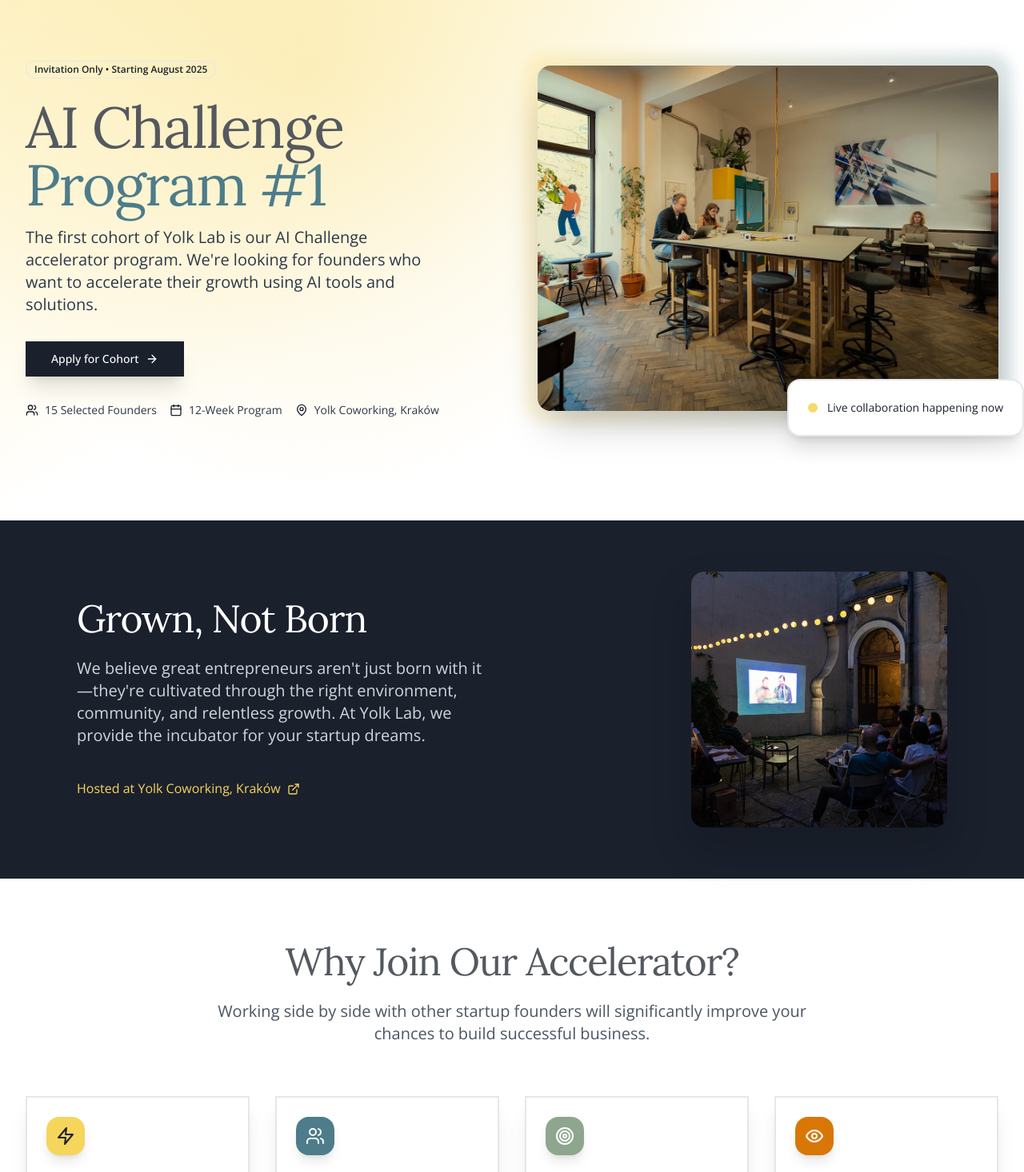
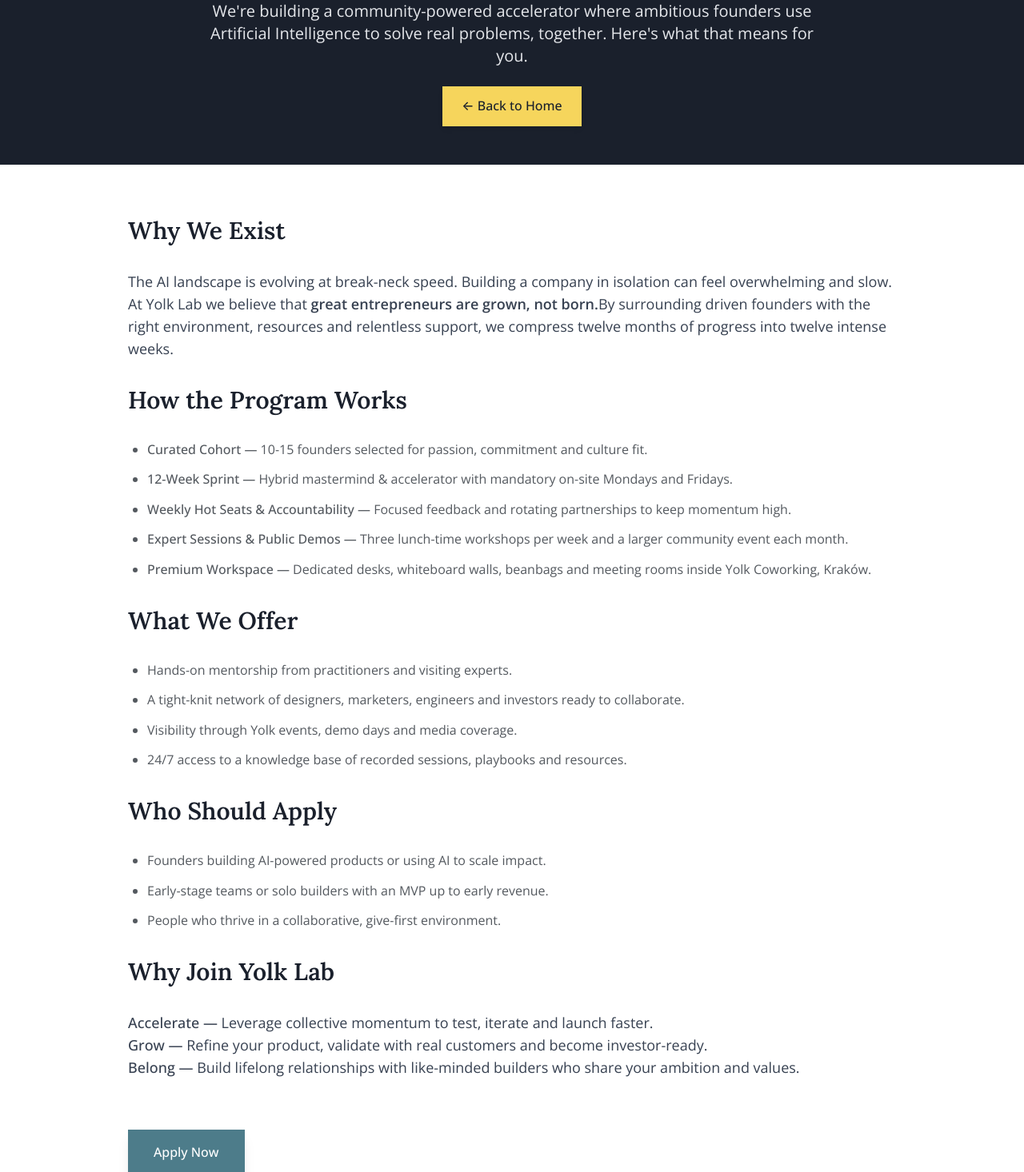
Before and after one commit to Yolk-Lab/yolk-lab.github.io, a React (Vite) app: page /info in a window 1280 px wide. Shown: the part 120-1586 px from the top of the page at 80% size. Built offline with nearby package versions, Linux system fonts and the light colour scheme.

Commit message:
info page, and subscription email form

```diff
--- a/index.html
+++ b/index.html
@@ -9,6 +9,7 @@
     <link rel="preconnect" href="npchttps://fonts.googleapis.com">
     <link rel="preconnect" href="https://fonts.gstatic.com" crossorigin>
     <link href="https://fonts.googleapis.com/css2?family=Lora:wght@400;500;600;700&family=Open+Sans:wght@300;400;500;600;700&display=swap" rel="stylesheet">
+    <script src="https://f.convertkit.com/ckjs/ck.5.js"></script>
   </head>
   <body>
     <div id="root"></div>
--- a/package.json
+++ b/package.json
@@ -14,7 +14,8 @@
     "lucide-react": "^0.344.0",
     "posthog-js": "^1.256.0",
     "react": "^18.3.1",
-    "react-dom": "^18.3.1"
+    "react-dom": "^18.3.1",
+    "react-router-dom": "^6.22.3"
   },
   "devDependencies": {
     "@types/react": "^18.3.3",
@@ -30,6 +31,7 @@
     "postcss": "^8.4.35",
     "tailwindcss": "^3.4.1",
     "typescript": "^5.2.2",
-    "vite": "^5.2.0"
+    "vite": "^5.2.0",
+    "@types/react-router-dom": "^5.3.3"
   }
 }
--- a/src/App.tsx
+++ b/src/App.tsx
@@ -10,6 +10,7 @@
   ExternalLink
 } from "lucide-react";
 import { usePostHog } from 'posthog-js/react';
+import { Link } from 'react-router-dom';
 
 // Simple Button component
 function Button({
@@ -156,12 +157,19 @@
                 <span className="text-xs text-yolk-teal uppercase tracking-wider">Grown, Not Born</span>
               </div>
             </div>
+            <div className="flex items-center space-x-4">
+              <Link to="/info" className="hidden sm:block">
+                <Button variant="secondary" className="shadow-lg">
+                  More Info
+                </Button>
+              </Link>
               <Button
                 className="hidden sm:flex shadow-lg"
                 onClick={() => handleApplyClick('menu')}
               >
                 Apply for Cohort
               </Button>
+            </div>
           </div>
         </div>
       </nav>
@@ -264,6 +272,54 @@
                   className="w-full h-full object-cover rounded-2xl drop-shadow-2xl"
                 />
               </div>
+            </div>
+          </div>
+        </div>
+      </section>
+
+      {/* Email Subscription */}
+      <section className="py-12 md:py-16 bg-gradient-to-br from-yolk-yellow-light/30 to-yolk-teal-light/20">
+        <div className="max-w-4xl mx-auto px-4 sm:px-6 lg:px-8">
+          <div className="bg-white rounded-2xl shadow-xl p-8 md:p-12 border-2 border-yolk-yellow/20">
+            <div className="text-center mb-8">
+              <h2 className="text-2xl sm:text-3xl md:text-4xl mb-4 tracking-tight leading-tight text-yolk-darker">
+                Stay Connected
+              </h2>
+              <p className="text-base sm:text-lg text-gray-600 leading-relaxed">
+                Join our community and get updates on events, workshops, and startup resources. We organize regular events for our community—don't miss anything!
+              </p>
+            </div>
+
+            <div className="flex justify-center">
+              <form
+                action="https://app.kit.com/forms/8254653/subscriptions"
+                className="w-full max-w-md"
+                method="post"
+                data-sv-form="8254653"
+                data-uid="e80ac3fd47"
+                data-format="inline"
+                data-version="5"
+              >
+                <div className="flex flex-col sm:flex-row gap-4">
+                  <input
+                    className="flex-1 px-4 py-3 rounded-lg border-2 border-gray-200 focus:border-yolk-teal focus:outline-none transition-colors text-gray-900 placeholder-gray-500"
+                    name="email_address"
+                    aria-label="Email Address"
+                    placeholder="Enter your email"
+                    required
+                    type="email"
+                  />
+                  <Button
+                    type="submit"
+                    className="bg-yolk-teal hover:bg-yolk-teal-dark text-white px-8 py-3 shadow-lg whitespace-nowrap"
+                  >
+                    Subscribe
+                  </Button>
+                </div>
+                <p className="text-xs text-gray-500 mt-4 text-center">
+                  We won't send you spam. Unsubscribe at any time.
+                </p>
+              </form>
             </div>
           </div>
         </div>
--- /dev/null
+++ b/src/Info.tsx
@@ -0,0 +1,110 @@
+import { Link } from "react-router-dom";
+
+export default function Info() {
+  return (
+    <div className="min-h-screen bg-white">
+      {/* Header */}
+      <header className="bg-yolk-darker text-white py-12 shadow-lg">
+        <div className="max-w-5xl mx-auto px-4 sm:px-6 lg:px-8 text-center space-y-6">
+          <h1 className="text-3xl sm:text-4xl md:text-5xl font-semibold tracking-tight">
+            Our Mission
+          </h1>
+          <p className="text-base sm:text-lg md:text-xl max-w-3xl mx-auto text-gray-200 leading-relaxed">
+            We're building a community-powered accelerator where ambitious founders use
+            Artificial Intelligence to solve real problems, together. Here's what that
+            means for you.
+          </p>
+          <Link
+            to="/"
+            className="inline-flex items-center justify-center px-6 py-3 rounded-md bg-yolk-yellow text-yolk-darker font-medium shadow-md hover:bg-yolk-yellow-dark transition-colors"
+          >
+            ← Back to Home
+          </Link>
+        </div>
+      </header>
+
+      {/* Mission Statement */}
+      <section className="py-16 bg-white">
+        <div className="max-w-5xl mx-auto px-4 sm:px-6 lg:px-8 space-y-8">
+          <h2 className="text-2xl sm:text-3xl font-semibold text-yolk-darker">Why We Exist</h2>
+          <p className="text-gray-700 text-base sm:text-lg leading-relaxed">
+            The AI landscape is evolving at break-neck speed. Building a company in
+            isolation can feel overwhelming and slow. At Yolk Lab we believe that
+            <span className="font-semibold"> great entrepreneurs are grown, not born.</span>
+            By surrounding driven founders with the right environment, resources and
+            relentless support, we compress twelve months of progress into twelve
+            intense weeks.
+          </p>
+
+          <h2 className="text-2xl sm:text-3xl font-semibold text-yolk-darker">How the Program Works</h2>
+          <ul className="list-disc pl-6 space-y-3 text-gray-700 text-base sm:text-lg leading-relaxed">
+            <li>
+              <span className="font-medium">Curated Cohort —</span> 10-15 founders selected for
+              passion, commitment and culture fit.
+            </li>
+            <li>
+              <span className="font-medium">12-Week Sprint —</span> Hybrid mastermind &amp; accelerator
+              with mandatory on-site Mondays and Fridays.
+            </li>
+            <li>
+              <span className="font-medium">Weekly Hot Seats &amp; Accountability —</span> Focused
+              feedback and rotating partnerships to keep momentum high.
+            </li>
+            <li>
+              <span className="font-medium">Expert Sessions &amp; Public Demos —</span> Three lunch-time
+              workshops per week and a larger community event each month.
+            </li>
+            <li>
+              <span className="font-medium">Premium Workspace —</span> Dedicated desks, whiteboard
+              walls, beanbags and meeting rooms inside Yolk Coworking, Kraków.
+            </li>
+          </ul>
+
+          <h2 className="text-2xl sm:text-3xl font-semibold text-yolk-darker">What We Offer</h2>
+          <ul className="list-disc pl-6 space-y-3 text-gray-700 text-base sm:text-lg leading-relaxed">
+            <li>Hands-on mentorship from practitioners and visiting experts.</li>
+            <li>
+              A tight-knit network of designers, marketers, engineers and investors
+              ready to collaborate.
+            </li>
+            <li>Visibility through Yolk events, demo days and media coverage.</li>
+            <li>
+              24/7 access to a knowledge base of recorded sessions, playbooks and
+              resources.
+            </li>
+          </ul>
+
+          <h2 className="text-2xl sm:text-3xl font-semibold text-yolk-darker">Who Should Apply</h2>
+          <ul className="list-disc pl-6 space-y-3 text-gray-700 text-base sm:text-lg leading-relaxed">
+            <li>Founders building AI-powered products or using AI to scale impact.</li>
+            <li>Early-stage teams or solo builders with an MVP up to early revenue.</li>
+            <li>People who thrive in a collaborative, give-first environment.</li>
+          </ul>
+
+          <h2 className="text-2xl sm:text-3xl font-semibold text-yolk-darker">Why Join Yolk Lab</h2>
+          <p className="text-gray-700 text-base sm:text-lg leading-relaxed">
+            <span className="font-medium">Accelerate —</span> Leverage collective momentum to test,
+            iterate and launch faster.
+            <br />
+            <span className="font-medium">Grow —</span> Refine your product, validate with real
+            customers and become investor-ready.
+            <br />
+            <span className="font-medium">Belong —</span> Build lifelong relationships with
+            like-minded builders who share your ambition and values.
+          </p>
+
+          <div className="pt-8">
+            <a
+              href="https://tally.so/r/3xEkDG"
+              target="_blank"
+              rel="noopener noreferrer"
+              className="inline-flex items-center px-8 py-4 rounded-md bg-yolk-teal text-white font-medium shadow-lg hover:bg-yolk-teal-dark transition-colors"
+            >
+              Apply Now
+            </a>
+          </div>
+        </div>
+      </section>
+    </div>
+  );
+}
--- a/src/main.tsx
+++ b/src/main.tsx
@@ -4,6 +4,8 @@
 import './styles/globals.css'
 import posthog from 'posthog-js'
 import { PostHogProvider } from 'posthog-js/react'
+import { BrowserRouter, Routes, Route } from 'react-router-dom'
+import Info from './Info.tsx'
 
 posthog.init('phc_FNena2f0FjpBdeFfey1kiALQkkJ2HY3tyNe1ilLicDk', {
   api_host: 'https://eu.i.posthog.com',
@@ -13,7 +15,12 @@
 createRoot(document.getElementById('root')!).render(
   <StrictMode>
     <PostHogProvider client={posthog}>
-      <App />
+      <BrowserRouter>
+        <Routes>
+          <Route path="/" element={<App />} />
+          <Route path="/info" element={<Info />} />
+        </Routes>
+      </BrowserRouter>
     </PostHogProvider>
   </StrictMode>,
 );
```
Also changed, not shown: 1 other file (tests, documents, lock files or other folders). Lines whose indentation alone changed are shown as unchanged.
